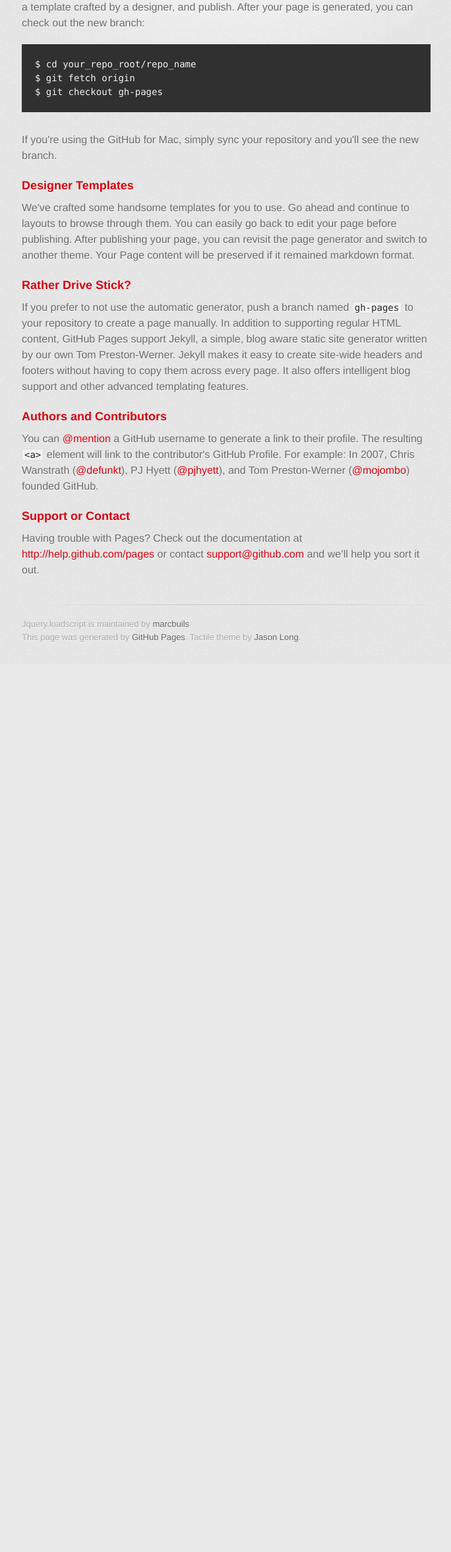
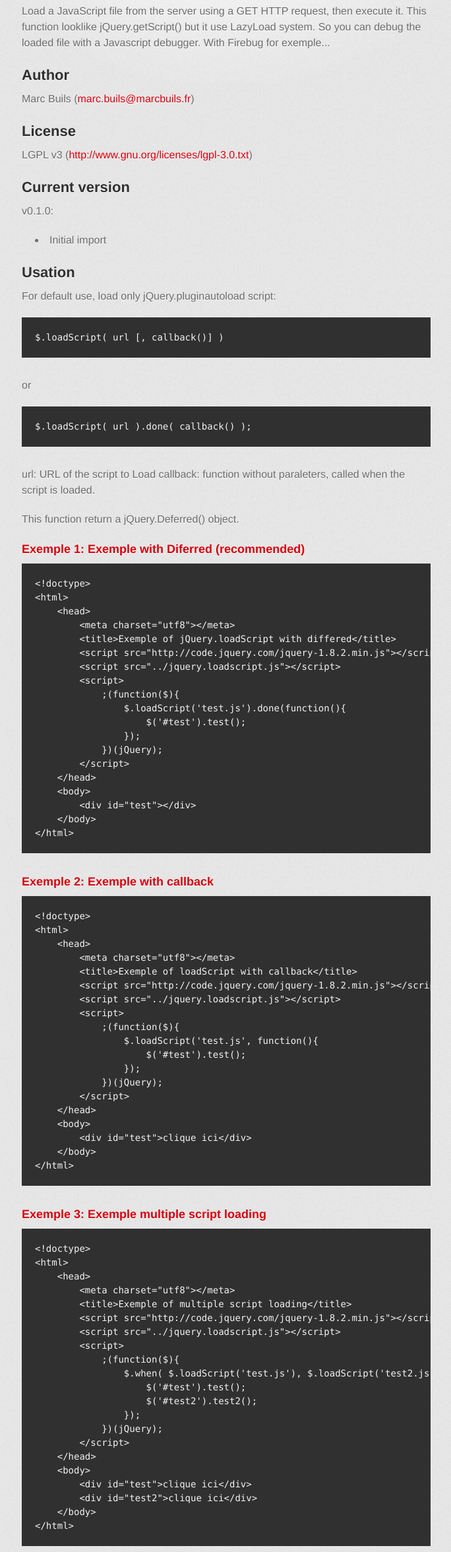
Before and after one commit to marcbuils/jquery.loadscript, a plain HTML site: page index.html in a window 1280 px wide. Shown: the part 448-2800 px from the top of the page at 66% size, without its empty margins (297-981 px from the left). Before the commit the page ends 1453 px from the top, so only its background shows below. Drawn offline with Linux system fonts and the light colour scheme; a web font is replaced by a local one.

```diff
--- a/index.html
+++ b/index.html
@@ -31,32 +31,115 @@
         <hr>
 
         <section id="main_content">
-          <h3>Welcome to GitHub Pages.</h3>
+          <h1>jQuery.loadscript</h1>
 
-<p>This automatic page generator is the easiest way to create beautiful pages for all of your projects. Author your page content here using GitHub Flavored Markdown, select a template crafted by a designer, and publish. After your page is generated, you can check out the new branch:</p>
+<h2>Load debuggable Javascript scripts</h2>
 
-<pre><code>$ cd your_repo_root/repo_name
-$ git fetch origin
-$ git checkout gh-pages
+<p>Load a JavaScript file from the server using a GET HTTP request, then execute it.
+This function looklike jQuery.getScript() but it use LazyLoad system. So you can debug the loaded file with a Javascript debugger.
+With Firebug for exemple...</p>
+
+<h2>Author</h2>
+
+<p>Marc Buils (<a href="mailto:marc.buils@marcbuils.fr">marc.buils@marcbuils.fr</a>)</p>
+
+<h2>License</h2>
+
+<p>LGPL v3 (<a href="http://www.gnu.org/licenses/lgpl-3.0.txt">http://www.gnu.org/licenses/lgpl-3.0.txt</a>)</p>
+
+<h2>Current version</h2>
+
+<p>v0.1.0: </p>
+
+<ul>
+<li>Initial import</li>
+</ul><h2>Usation</h2>
+
+<p>For default use, load only jQuery.pluginautoload script:</p>
+
+<pre><code>$.loadScript( url [, callback()] )
 </code></pre>
 
-<p>If you're using the GitHub for Mac, simply sync your repository and you'll see the new branch.</p>
+<p>or</p>
 
-<h3>Designer Templates</h3>
+<pre><code>$.loadScript( url ).done( callback() );
+</code></pre>
 
-<p>We've crafted some handsome templates for you to use. Go ahead and continue to layouts to browse through them. You can easily go back to edit your page before publishing. After publishing your page, you can revisit the page generator and switch to another theme. Your Page content will be preserved if it remained markdown format.</p>
+<p>url: URL of the script to Load
+callback: function without paraleters, called when the script is loaded.</p>
 
-<h3>Rather Drive Stick?</h3>
+<p>This function return a jQuery.Deferred() object.</p>
 
-<p>If you prefer to not use the automatic generator, push a branch named <code>gh-pages</code> to your repository to create a page manually. In addition to supporting regular HTML content, GitHub Pages support Jekyll, a simple, blog aware static site generator written by our own Tom Preston-Werner. Jekyll makes it easy to create site-wide headers and footers without having to copy them across every page. It also offers intelligent blog support and other advanced templating features.</p>
+<h3>Exemple 1: Exemple with Diferred (recommended)</h3>
 
-<h3>Authors and Contributors</h3>
+<pre><code>&lt;!doctype&gt;
+&lt;html&gt;
+    &lt;head&gt;
+        &lt;meta charset="utf8"&gt;&lt;/meta&gt;
+        &lt;title&gt;Exemple of jQuery.loadScript with differed&lt;/title&gt;
+        &lt;script src="http://code.jquery.com/jquery-1.8.2.min.js"&gt;&lt;/script&gt;
+        &lt;script src="../jquery.loadscript.js"&gt;&lt;/script&gt;
+        &lt;script&gt;
+            ;(function($){
+                $.loadScript('test.js').done(function(){
+                    $('#test').test();
+                });
+            })(jQuery);
+        &lt;/script&gt;
+    &lt;/head&gt;
+    &lt;body&gt;
+        &lt;div id="test"&gt;&lt;/div&gt;
+    &lt;/body&gt;
+&lt;/html&gt;
+</code></pre>
 
-<p>You can <a href="https://github.com/blog/821" class="user-mention">@mention</a> a GitHub username to generate a link to their profile. The resulting <code>&lt;a&gt;</code> element will link to the contributor's GitHub Profile. For example: In 2007, Chris Wanstrath (<a href="https://github.com/defunkt" class="user-mention">@defunkt</a>), PJ Hyett (<a href="https://github.com/pjhyett" class="user-mention">@pjhyett</a>), and Tom Preston-Werner (<a href="https://github.com/mojombo" class="user-mention">@mojombo</a>) founded GitHub.</p>
+<h3>Exemple 2: Exemple with callback</h3>
 
-<h3>Support or Contact</h3>
+<pre><code>&lt;!doctype&gt;
+&lt;html&gt;
+    &lt;head&gt;
+        &lt;meta charset="utf8"&gt;&lt;/meta&gt;
+        &lt;title&gt;Exemple of loadScript with callback&lt;/title&gt;
+        &lt;script src="http://code.jquery.com/jquery-1.8.2.min.js"&gt;&lt;/script&gt;
+        &lt;script src="../jquery.loadscript.js"&gt;&lt;/script&gt;
+        &lt;script&gt;
+            ;(function($){
+                $.loadScript('test.js', function(){
+                    $('#test').test();
+                });
+            })(jQuery);
+        &lt;/script&gt;
+    &lt;/head&gt;
+    &lt;body&gt;
+        &lt;div id="test"&gt;clique ici&lt;/div&gt;
+    &lt;/body&gt;
+&lt;/html&gt;
+</code></pre>
 
-<p>Having trouble with Pages? Check out the documentation at <a href="http://help.github.com/pages">http://help.github.com/pages</a> or contact <a href="mailto:support@github.com">support@github.com</a> and we’ll help you sort it out.</p>
+<h3>Exemple 3: Exemple multiple script loading</h3>
+
+<pre><code>&lt;!doctype&gt;
+&lt;html&gt;
+    &lt;head&gt;
+        &lt;meta charset="utf8"&gt;&lt;/meta&gt;
+        &lt;title&gt;Exemple of multiple script loading&lt;/title&gt;
+        &lt;script src="http://code.jquery.com/jquery-1.8.2.min.js"&gt;&lt;/script&gt;
+        &lt;script src="../jquery.loadscript.js"&gt;&lt;/script&gt;
+        &lt;script&gt;
+            ;(function($){
+                $.when( $.loadScript('test.js'), $.loadScript('test2.js') ).done(function(){
+                    $('#test').test();
+                    $('#test2').test2();
+                });
+            })(jQuery);
+        &lt;/script&gt;
+    &lt;/head&gt;
+    &lt;body&gt;
+        &lt;div id="test"&gt;clique ici&lt;/div&gt;
+        &lt;div id="test2"&gt;clique ici&lt;/div&gt;
+    &lt;/body&gt;
+&lt;/html&gt;
+</code></pre>
         </section>
 
         <footer>
```
Also changed, not shown: params.json (+1 -1 lines).
